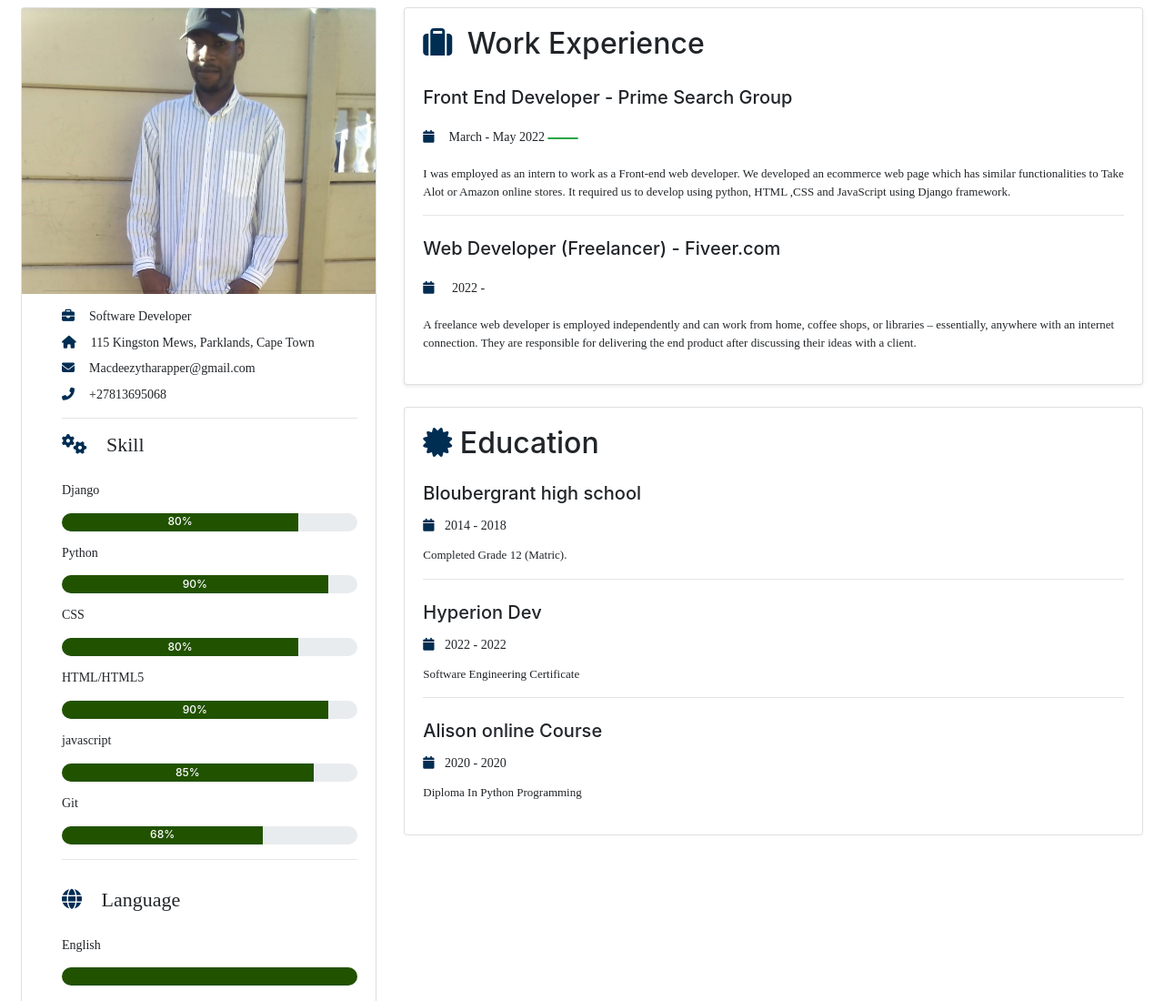
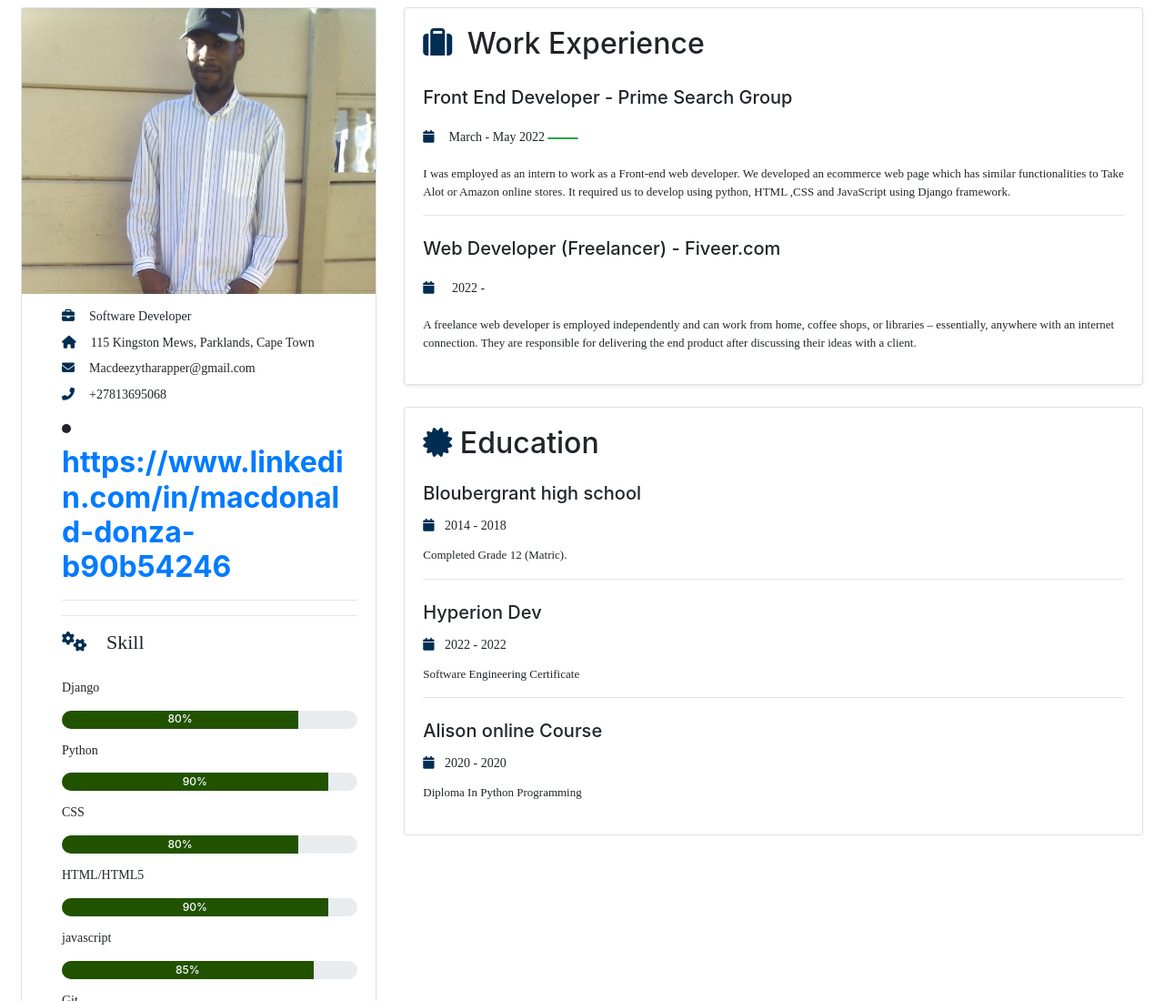
Before and after one commit to macdeezy/Macdonald-Donza-Resume, a plain HTML site: page index.html in a window 1280 px wide. Shown: the top 1100 px of the page at 91% size. Drawn offline with Linux system fonts and the light colour scheme.

Commit message:
Update index.html

```diff
--- a/index.html
+++ b/index.html
@@ -71,6 +71,8 @@
             <h6><i class='fas fa-home mt-1 mr-3'></i>115 Kingston Mews, Parklands, Cape Town</h6>
             <h6><i class='fas fa-envelope mt-1 mr-3'></i>Macdeezytharapper@gmail.com</h6>
             <h6><i class="fas fa-phone-alt mt-1 mr-3"></i>+27813695068</h6>
+            <li><b><a href="">https://www.linkedin.com/in/macdonald-donza-b90b54246</a></b></li>
+            <hr>
             <hr>
             <h3><i class="fas fa-cogs mr-3 mb-4"></i> Skill</h3>
             <h6>Django</h6>
```
